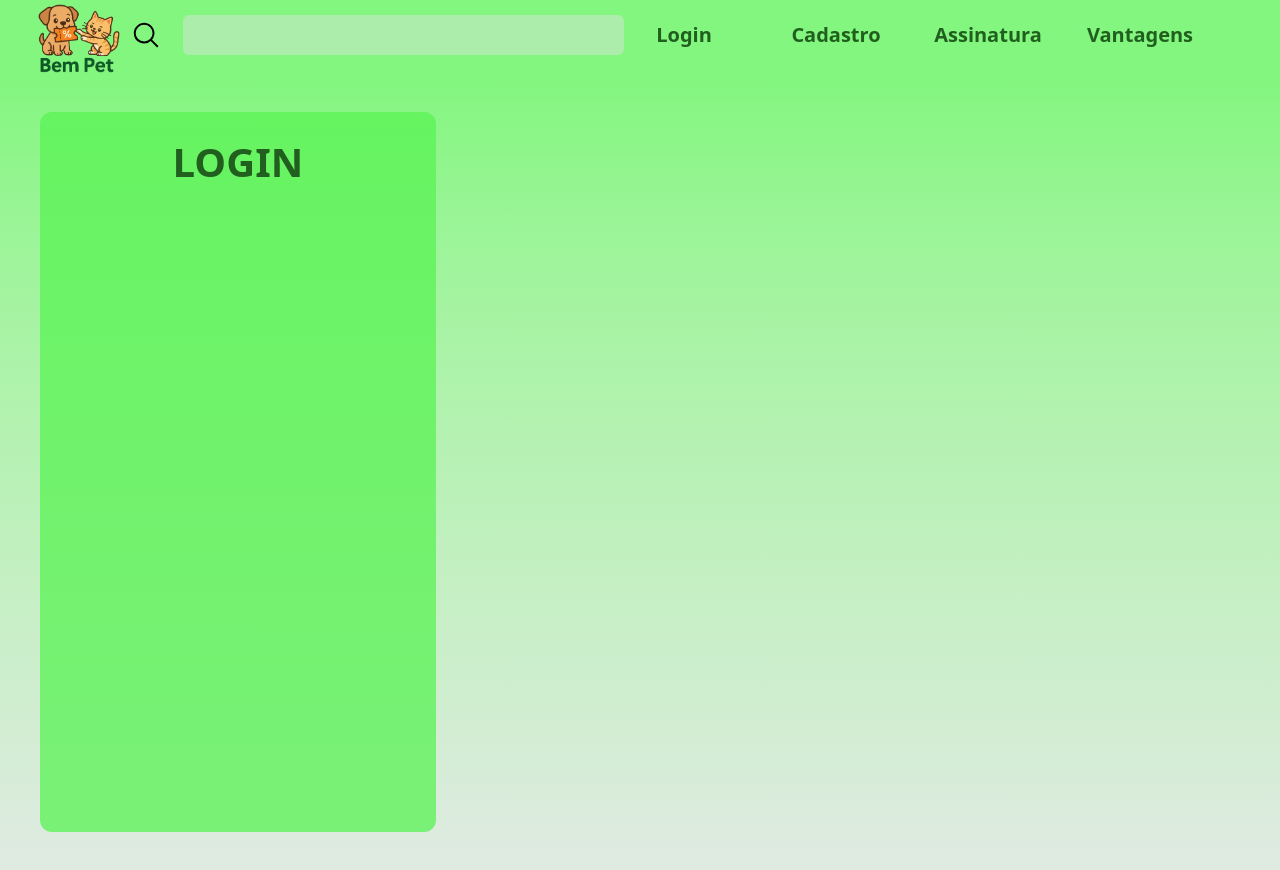
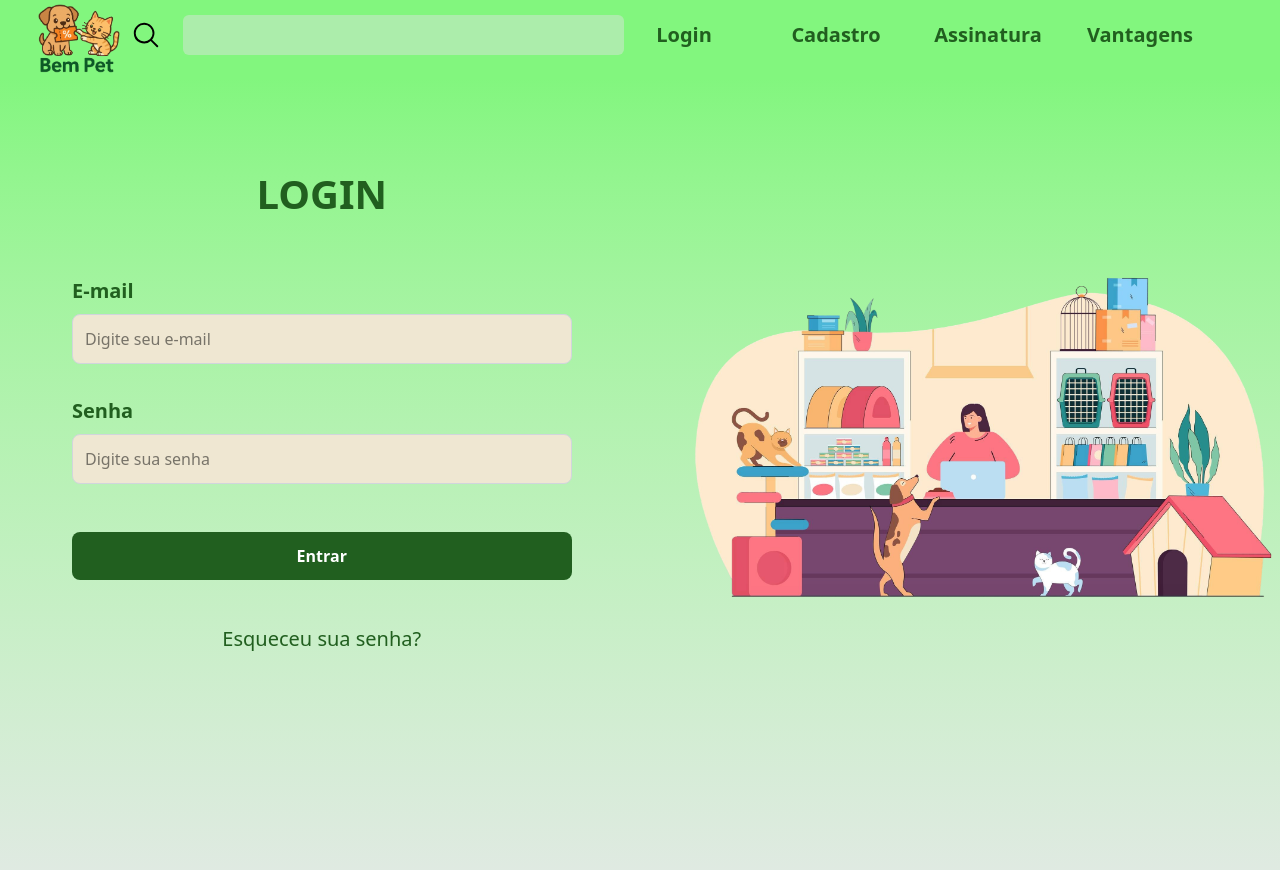
Before and after one commit to erlizaellen/projetobempet, a Next.js app: page /login in a window 1280 px wide. Shown: the top 870 px of the page. Built offline with nearby package versions, Linux system fonts and the light colour scheme.

Commit message:
pagina-login ok

```diff
--- a/src/pages/login/index.jsx
+++ b/src/pages/login/index.jsx
@@ -1,20 +1,55 @@
 import PageWrapper from "@/components/PageWrapper";
+
 
 export default function Login() {
     return(
         <PageWrapper>
-        <div className="w-full h-full flex">
-            <div className="w-[600px] h-[90vh] bg-[#5bf356c2] flex mt-8 ml-10 rounded-xl">
-                <div className="w-full h-[100px] flex items-center justify-center">
-                   <h1 className=" font-bold text-[40px] text-[#215f1f]">LOGIN</h1>
-                </div>
-            </div>
-            <div className="w-full h-full flex">
-                <img src="" alt="" />
-            </div>
+      <div className="w-full h-full flex">
+  {/* Container da esquerda */}
+  <div className="w-[600px] h-[90vh] flex flex-col mt-8 ml-10 rounded-xl p-8">
+    <div className="w-full h-[100px] flex items-center justify-center mb-8">
+      <h1 className="font-bold text-[40px] text-[#215f1f]">LOGIN</h1>
+    </div>
 
-        </div>
+    {/* Formulário de login */}
+    <form className="flex flex-col gap-8">
+      <div>
+        <label htmlFor="email" className="font-bold text-[20px] text-[#215f1f]">E-mail</label>
+        <input
+          id="email"
+          type="email"
+          placeholder="Digite seu e-mail"
+          className="w-full p-3 mt-2 border bg-[#efe7d2] border-gray-300 rounded-lg focus:outline-none focus:ring-[#215f1f] focus:border-[#215f1f]"/>
+      </div>
 
-        </PageWrapper>
+      {/* Campo de senha */}
+      <div>
+        <label htmlFor="senha" className="font-bold text-[20px] text-[#215f1f]">Senha</label>
+        <input
+          id="senha"
+          type="password"
+          placeholder="Digite sua senha"
+          className="w-full p-3 mt-2 border bg-[#efe7d2] border-gray-300 rounded-lg focus:outline-none focus:ring-[#215f1f] focus:border-[#215f1f]"/>
+      </div>
+
+      {/* Botão de login */}
+      <div>
+        <button
+          type="submit"
+          className="w-full p-3 mt-4 bg-[#215f1f] text-white font-bold rounded-lg hover:bg-[#1a4f1a] focus:outline-none focus:ring-2 focus:ring-[#215f1f]">Entrar</button>
+      </div>
+
+      <p className="text-center mt-3 text-[20px] text-[#215f1f] cursor-pointer hover:text-[#1a4f1a]">Esqueceu sua senha?</p>
+    </form>
+  </div>
+
+  {/* Container da direita com imagem */}
+  <div className="w-[50%] h-[90vh] flex items-center justify-center ml-20 ">
+    <img
+     src="/img/loginfoto.png" alt="desenho"/>
+  </div>
+</div>
+
+  </PageWrapper>
     )
 }
```
Also changed, not shown: public/img/loginfoto.png (added).
